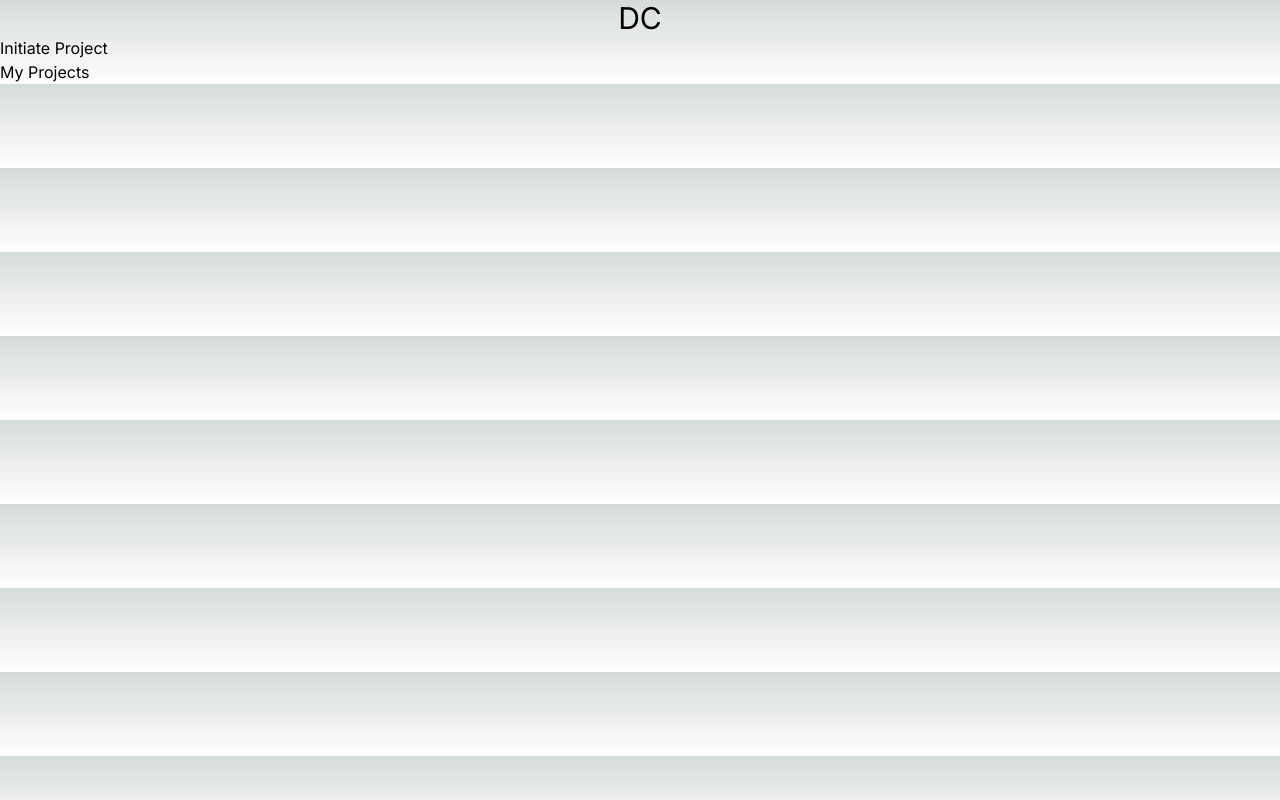
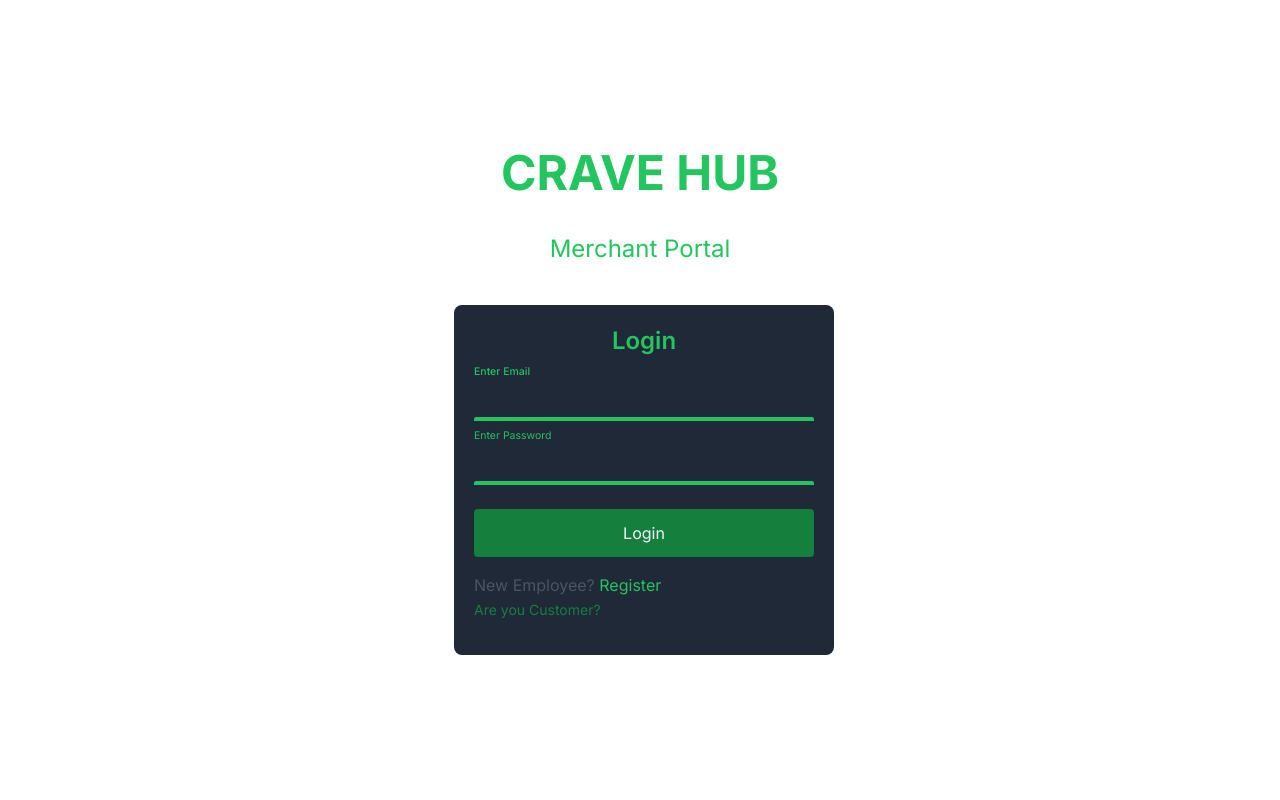
Before and after one commit to Somnathumapathi/Worcse, a Next.js app in the folder streampay/: page /DC in a window 1280 px wide. Built offline with nearby package versions, Linux system fonts and the light colour scheme; no server answers.

Commit message:
changed structure of web

```diff
--- /dev/null
+++ b/streampay/app/DC/dcHomePage/page.js
@@ -0,0 +1,13 @@
+import React from 'react'
+
+const dc = () => {
+  return (
+    <div>
+        <h1 className='text-3xl text-center'>DC</h1>
+        <button><a href='/DC/Initiate'>Initiate Project</a></button> <br/>
+        <button>My Projects</button>
+    </div>
+  )
+}
+
+export default dc
--- a/streampay/app/DC/page.js
+++ b/streampay/app/DC/page.js
@@ -1,13 +1,98 @@
-import React from 'react'
+'use client'
 
-const dc = () => {
+import Link from 'next/link'
+import {auth} from '@/firebase'
+import { signInWithEmailAndPassword, onAuthStateChanged } from 'firebase/auth';
+import React, { useState, useEffect } from 'react';
+const MerchantLogin = () => {
+  const [email, setEmail] = useState('');
+  const [password, setPassword] = useState('');
+  const [currentUser, setCurrentUser] = useState(null);
+
+  useEffect(() => {
+    const unsub = onAuthStateChanged(auth, (user) => {
+      setCurrentUser(user);
+    });
+
+
+    return () => unsub();
+  }, []);
+
+  const handleLogin = async (e) => {
+    e.preventDefault();
+    try {
+      await signInWithEmailAndPassword(auth, email, password);
+      console.log('User signed in successfully!');
+      console.log(auth.currentUser.uid)
+
+    } catch (error) {
+      console.error('Error signing in:', error.message);
+    }
+  };
+  useEffect(() => {
+    if (currentUser!=null) {
+      window.location.href = 'merchant';
+    }
+  }, [currentUser]);
   return (
-    <div>
-        <h1 className='text-3xl text-center'>DC</h1>
-        <button><a href='/DC/Initiate'>Initiate Project</a></button> <br/>
-        <button>My Projects</button>
+    <div className="w-full min-h-screen flex justify-center items-center bg-white flex-col">
+      <h1 className="text-5xl font-bold text-green-500 mb-9 display-block">CRAVE HUB</h1>
+      <p className="text-2xl text-green-500 mb-9 display-block">Merchant Portal</p>
+
+
+
+      <div className="absolute inset-1 bg-gray-800 rounded-lg z-10 p-5 relative w-[380px] h-[350px]">
+
+        <form onSubmit={handleLogin}>
+          <h2 className="text-2xl font-semibold text-green-500 text-center mb-6">Login</h2>
+          <div className="relative flex flex-col mb-6">
+            <input
+              type="email"
+              id="email"
+              autoFocus
+              value={email}
+              onChange={(e) => setEmail(e.target.value)}
+
+              className="relative z-10 border-0 border-b-2 border-green-500 h-10 bg-transparent text-gray-100 outline-none px-2 peer"
+
+            />
+            <i className="bg-green-500 rounded w-full bottom-0 left-0 absolute h-1 -z-10 transition-transform duration-300 origin-bottom transform peer-focus:h-1 peer-placeholder-shown:h-[0.5px]"></i>
+            <label className="peer-focus:font-medium absolute text-sm duration-300 transform -translate-y-8 scale-75 top-3 left-0 -z-10 origin-[0] peer-focus:left-0 peer-focus:text-green-500 text-green-500 peer-placeholder-shown:scale-100 peer-placeholder-shown:translate-y-0 peer-placeholder-shown:text-gray-500 peer-focus:scale-75 peer-focus:-translate-y-8">Enter Email</label>
+          </div>
+
+          <div className="relative flex flex-col mb-6">
+            <input
+              type="password"
+              id="password"
+             value={password}
+             onChange={(e) => setPassword(e.target.value)}
+              className="relative z-10 border-0 border-b-2 border-green-500 h-10 bg-transparent text-gray-100 outline-none px-2 peer"
+
+            />
+            <i className="bg-green-500 rounded w-full bottom-0 left-0 absolute h-1 -z-10 transition-transform duration-300 origin-bottom transform peer-focus:h-1 peer-placeholder-shown:h-[0.5px]"></i>
+            <label className="peer-focus:font-medium absolute text-sm duration-300 transform -translate-y-8 scale-75 top-3 left-0 -z-10 origin-[0] peer-focus:left-0 peer-focus:text-green-500 text-green-500 peer-placeholder-shown:scale-100 peer-placeholder-shown:translate-y-0 peer-placeholder-shown:text-gray-500 peer-focus:scale-75 peer-focus:-translate-y-8">Enter Password</label>
+          </div>
+
+          <button
+            type="submit"
+            className="py-3 text-gray-100 bg-green-700 w-full rounded hover:bg-green-500 hover:scale-105 duration-300"
+
+          >
+            Login
+          </button>
+        </form>
+
+        <p className="mt-4 text-gray-600">
+          New Employee?{' '}
+              <Link href='/merchantRegister' className="text-green-500">Register</Link>
+        </p>
+        <Link href="/" className='text-sm text-green-700'>
+      Are you Customer?</Link>
+      </div>
+
+
     </div>
-  )
-}
+  );
+};
 
-export default dc
+export default MerchantLogin;
```
